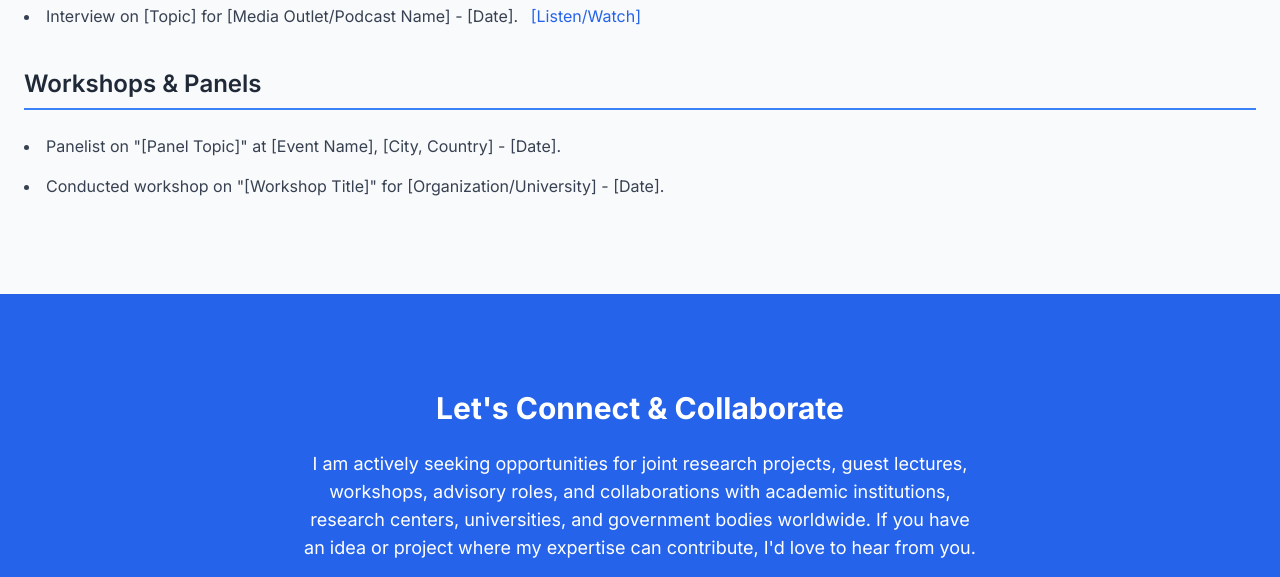
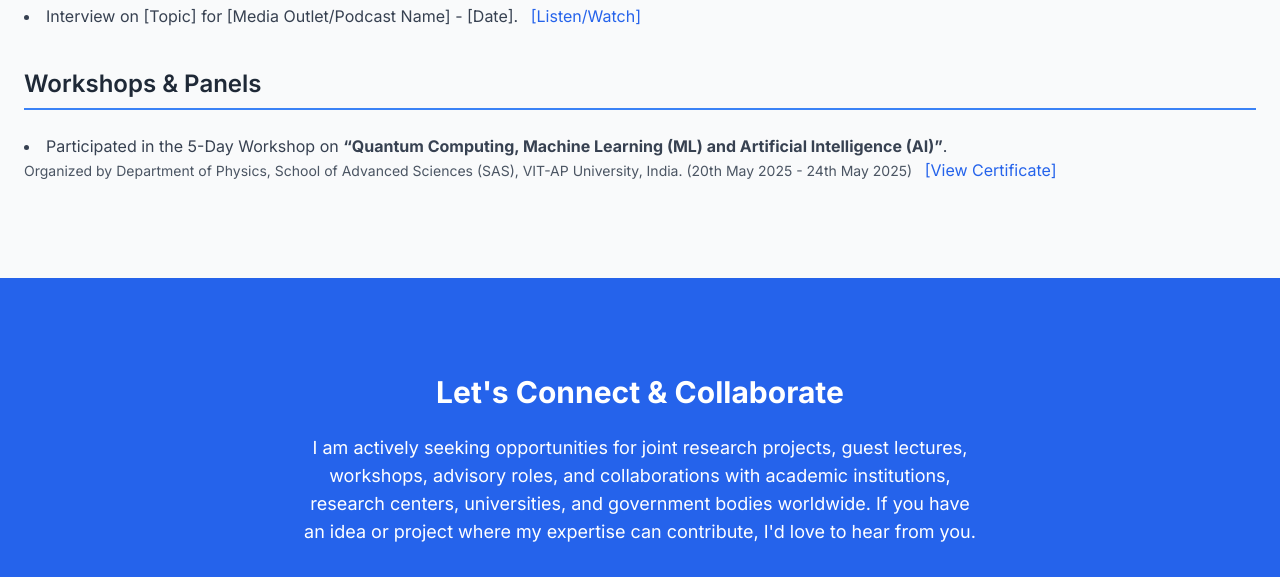
Before and after one commit to rahulkumareconomist/rahulkumareconomist.github.io, a plain HTML site: page index.html in a window 1280 px wide. Shown: the part 3780-4357 px from the top of the page. Drawn offline with nearby package versions, Linux system fonts and the light colour scheme.

Commit message:
Update index.html
added Quantum Computing workshop related details

```diff
--- a/index.html
+++ b/index.html
@@ -221,12 +221,13 @@
                     <h3 class="text-2xl font-semibold text-gray-800 mb-6 border-b-2 border-blue-500 pb-2">Workshops & Panels</h3>
                      <ul class="space-y-4 list-disc list-inside text-gray-700">
                         <li>
-                            Panelist on "[Panel Topic]" at [Event Name], [City, Country] - [Date].
+                            Participated in the 5-Day Workshop on <strong>“Quantum Computing, Machine Learning (ML) and Artificial Intelligence (AI)”</strong>.
+                            <br>
+                            <span class="text-sm text-gray-600">Organized by Department of Physics, School of Advanced Sciences (SAS), VIT-AP University, India. (20th May 2025 - 24th May 2025)</span>
+                            <a href="files/External Participations-61.pdf" target="_blank" class="text-blue-600 hover:underline ml-2">[View Certificate]</a>
                         </li>
-                        <li>
-                            Conducted workshop on "[Workshop Title]" for [Organization/University] - [Date].
-                        </li>
-                        </ul>
+                        <!-- Add more workshops/panels -->
+                     </ul>
                 </div>
             </div>
         </div>
```
